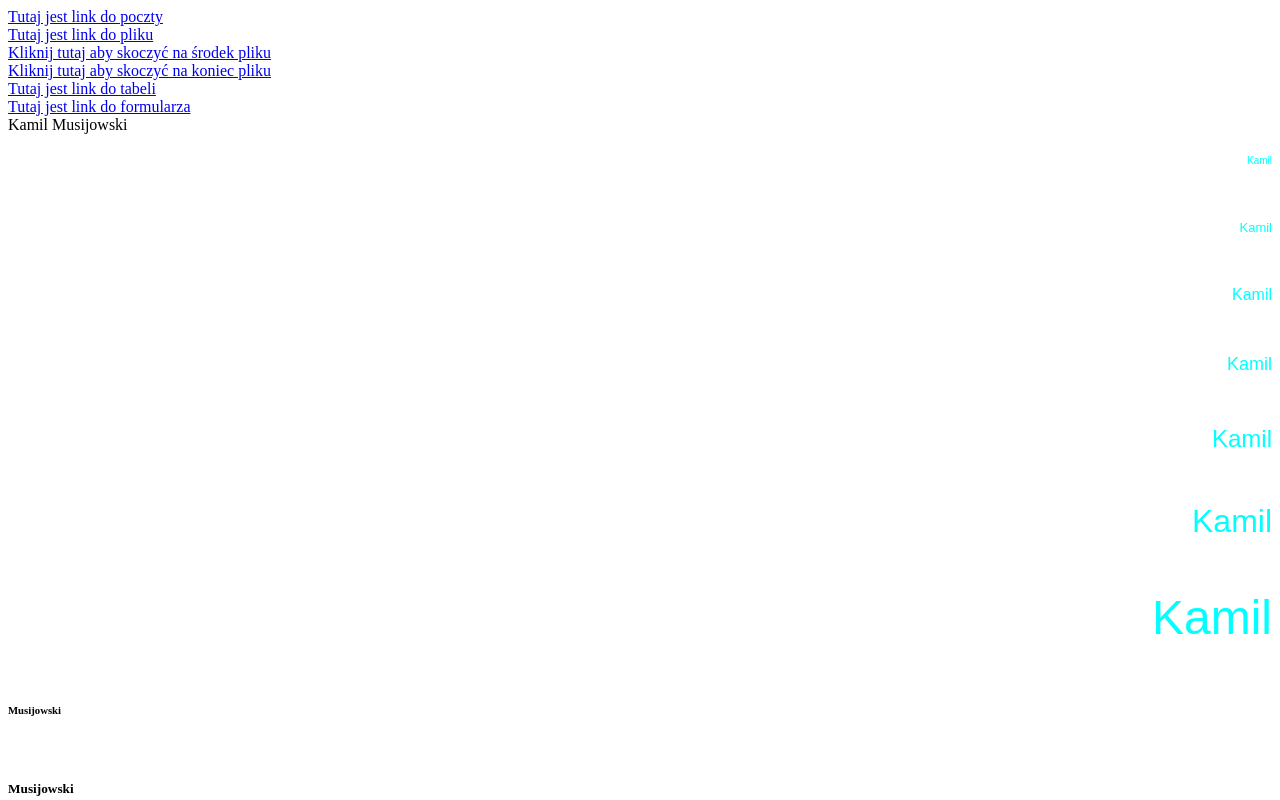
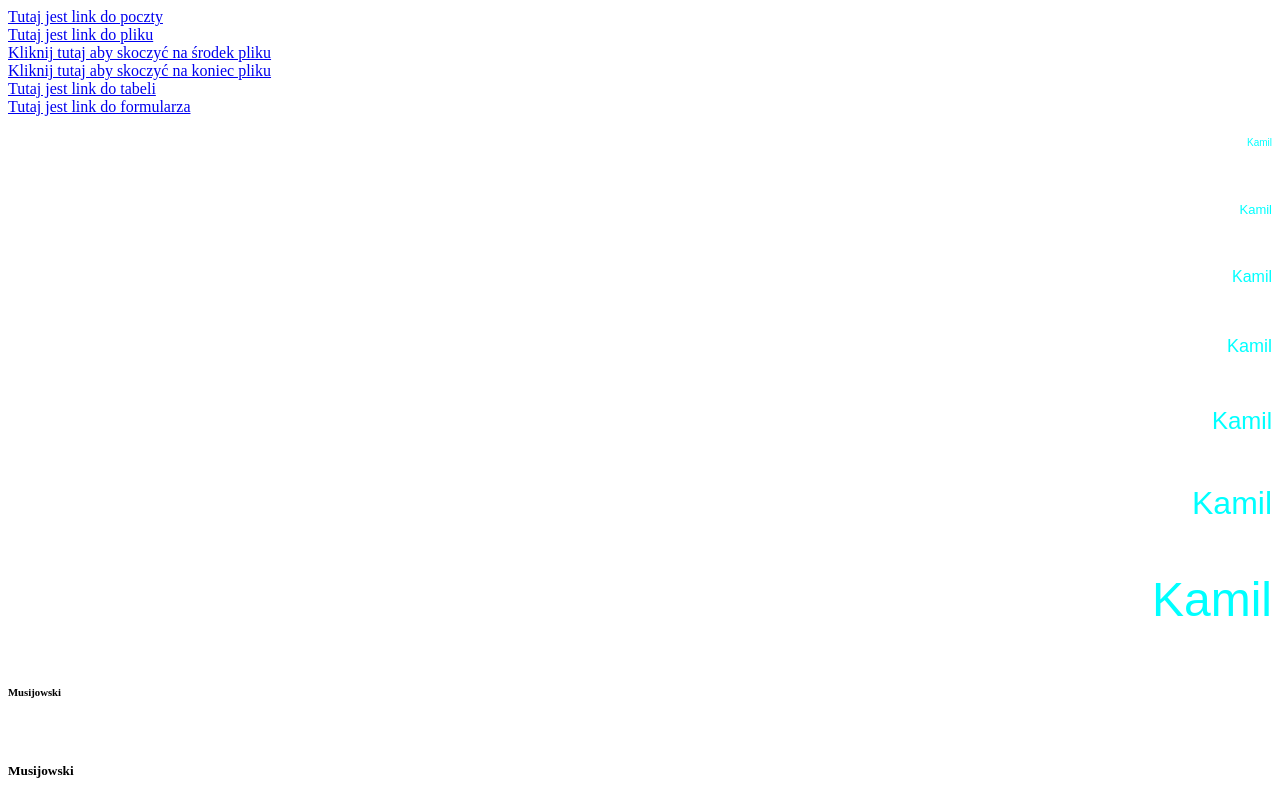
Before and after one commit to KamilMusi/Musijowski_2F_g2_z1_6_do_29_10_g20-, a plain HTML site: page index.html in a window 1280 px wide. Shown: the top 800 px of the page. Drawn offline with Linux system fonts and the light colour scheme.

Commit message:
Update index.html

```diff
--- a/index.html
+++ b/index.html
@@ -22,7 +22,6 @@
 			<meta charset="utf-8">
 		</head>
 		<body>
-		Kamil Musijowski
 		<p align="right"> <font color="aqua" size="1" face="Arial"> Kamil </font> </p> <br>
 		<p align="right"> <font color="aqua" size="2" face="Arial"> Kamil </font> </p> <br>
 		<p align="right"> <font color="aqua" size="3" face="Arial"> Kamil </font> </p> <br>
```
